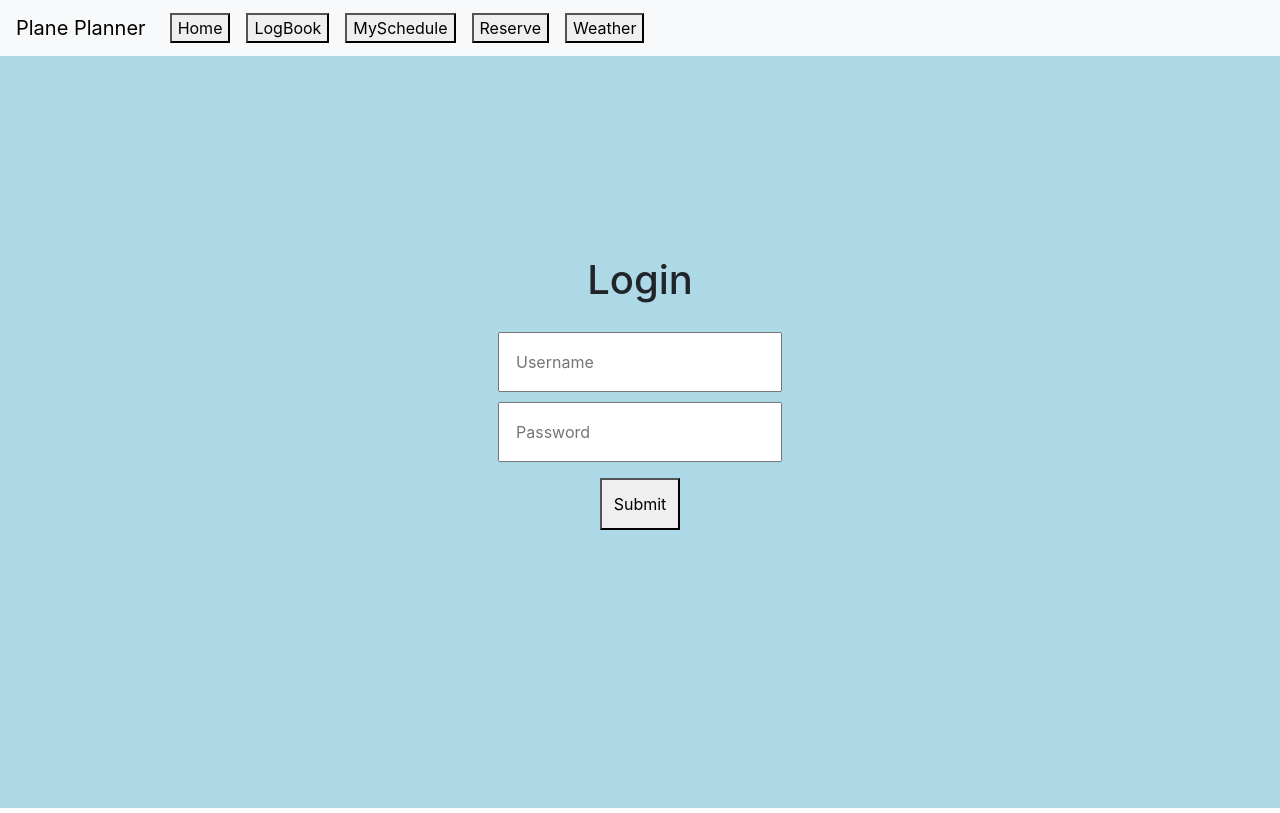
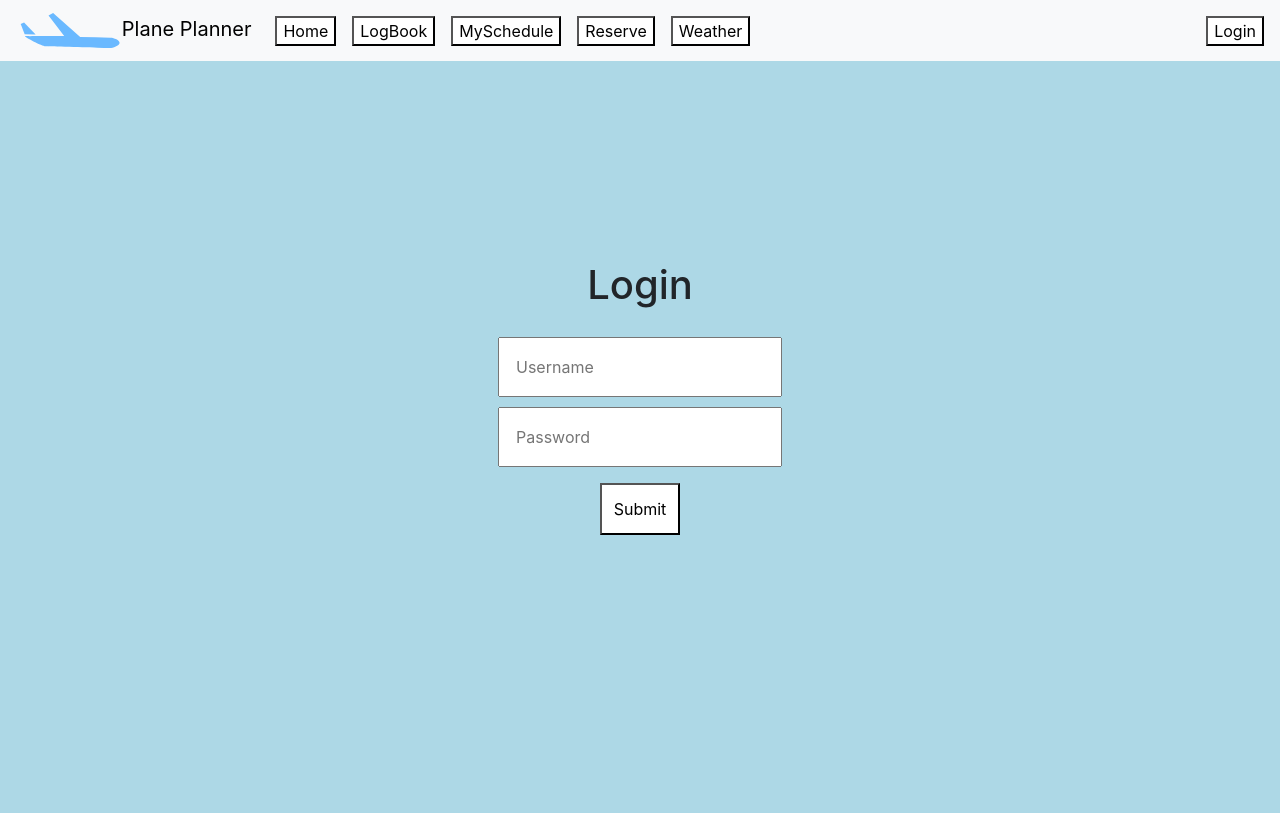
Before and after one commit to amis-3610-dream-team/group-project, a React (Create React App) app: page /Login in a window 1280 px wide. Built offline with nearby package versions, Linux system fonts and the light colour scheme.

Commit message:
Login Component begun

```diff
--- /dev/null
+++ b/src/Components/Backdrop/Backdrop.css
@@ -0,0 +1,9 @@
+.backdrop {
+    position: fixed;
+    width: 100%;
+    height: 100%;
+    top: 0;
+    left: 0;
+    background: rgba(0,0,0,0.3);
+    z-index: 100;
+}
--- /dev/null
+++ b/src/Components/Backdrop/Backdrop.js
@@ -0,0 +1,7 @@
+import React from 'react';
+import './Backdrop.css';
+
+const backdrop = props => (
+    <div className="backdrop" onClick={props.click} />
+);
+export default backdrop;
--- /dev/null
+++ b/src/Components/Login/Login.css
@@ -0,0 +1,41 @@
+.LoginContainer {
+    position: fixed;
+    width: 70vw;
+    height: 70vh;
+    right: 15vw;
+    top: 15vh;
+    background: #61A5D5;
+    z-index: 125;
+    overflow: visible;
+}
+.LoginContainer input {
+    float: center;
+    color: white;
+
+}
+#login {
+    font-size: xx-large;
+    color: white;
+    text-align: center;
+
+}
+.loginItems {
+    font-size: x-large;
+    margin: 2vh;
+}
+#username, #password {
+    color: black;
+}
+/* SmartPhone */
+@media (max-width: 990px) {
+
+}
+
+/* Computer */
+@media (min-width: 991px) {
+
+}
+
+button {
+    background: white;
+}
--- /dev/null
+++ b/src/Components/Login/Login.js
@@ -0,0 +1,21 @@
+import React from 'react';
+import './Login.css';
+import logo from '../../Assets/Airplane.svg';
+
+const LoginContainer = props => (
+    <div className="LoginContainer">
+        <img src={logo} />
+        <div className="loginItems">
+            <div id="login">Login</div>
+            <input id="username" className="loginItems" placeholder="Username"></input>
+            <br/>
+            <input id="password" className="loginItems" type="password" placeholder="Password"></input>
+            <br/>
+            <button id="loginButton" className="loginItems" type="submit">Submit</button>
+        </div>
+            <button type="button">Create Account</button>
+            <button>Forgot Password</button>
+
+    </div>
+);
+export default LoginContainer;
--- /dev/null
+++ b/src/Components/Login/LoginButton.js
@@ -0,0 +1,42 @@
+import React, { Component } from 'react';
+import './Login.css';
+import Backdrop from '../Backdrop/Backdrop';
+import LoginContainer from './Login';
+
+export default class Login extends Component {
+    state = {
+        loginOpen : false
+    };
+
+    loginClickHandler = ({onClick}) => {
+        this.setState((prevState) => {
+            return {
+                loginOpen: !prevState.loginOpen
+            };
+        });
+    }
+
+    backdropClickHandler = () => {
+        this.setState({loginOpen: false});
+    };
+
+    render() {
+        let backdrop;
+        let loginContainer;
+
+        if (this.state.loginOpen) {
+          backdrop = <Backdrop click={this.backdropClickHandler} />
+          loginContainer = <LoginContainer/>
+        };
+
+
+        return (
+          <div>
+            <button onClick={() => this.loginClickHandler(this.state)}>Login</button>
+            {loginContainer}
+            {backdrop}
+            </div>
+        );
+
+    }
+}
--- a/src/Components/Navigation/Navigation.css
+++ b/src/Components/Navigation/Navigation.css
@@ -11,6 +11,12 @@ a:hover {
     text-decoration: none;
 }
 
+#Logo {
+    height: 35px;
+    padding: 0px;
+    margin: 0px;
+}
+
 a {
     text-decoration: none;
 }
@@ -20,8 +26,6 @@ button:focus {
     outline:0 !important;
 }
 @media (max-width: 990px) {
-    a.nav-link {
-        }
     .bubble {
             width: 100vw;
         }
@@ -34,3 +38,7 @@ button:focus {
         justify-items: right;
     }
 }
+#login {
+    margin: 0;
+    padding: 0;
+}
--- a/src/Components/Navigation/Navigation.js
+++ b/src/Components/Navigation/Navigation.js
@@ -3,6 +3,9 @@ import "./Navigation.css";
 import { Navbar, Nav } from "react-bootstrap";
 import {Link} from "react-router-dom";
 import PageList from './PageListCompiler';
+import Airplane from '../../Assets/Airplane.svg';
+import Login from '../Login/LoginButton';
+import backdrop from "../Backdrop/Backdrop";
 
 //Here is where we update Our Navigation Links
 //Home is not included due to proper Home routing of root (/)
@@ -16,7 +19,7 @@ render() {
       <div>
     <Navbar bg="light" expand="lg">
         <Navbar.Brand >
-          <Link className="LogoName" to="/">Plane Planner</Link>
+          <Link className="LogoName" to="/"><img id="Logo" src={Airplane}></img>Plane Planner</Link>
         </Navbar.Brand>
         <Navbar.Toggle/>
         <Navbar.Collapse>
@@ -26,6 +29,7 @@ render() {
           </Nav>
           </div>
         </Navbar.Collapse>
+        <Login loginHandler={this.loginHandler}></Login>
       </Navbar>
       </div>
     );
```
Also changed, not shown: src/Assets/Airplane.svg (added).
